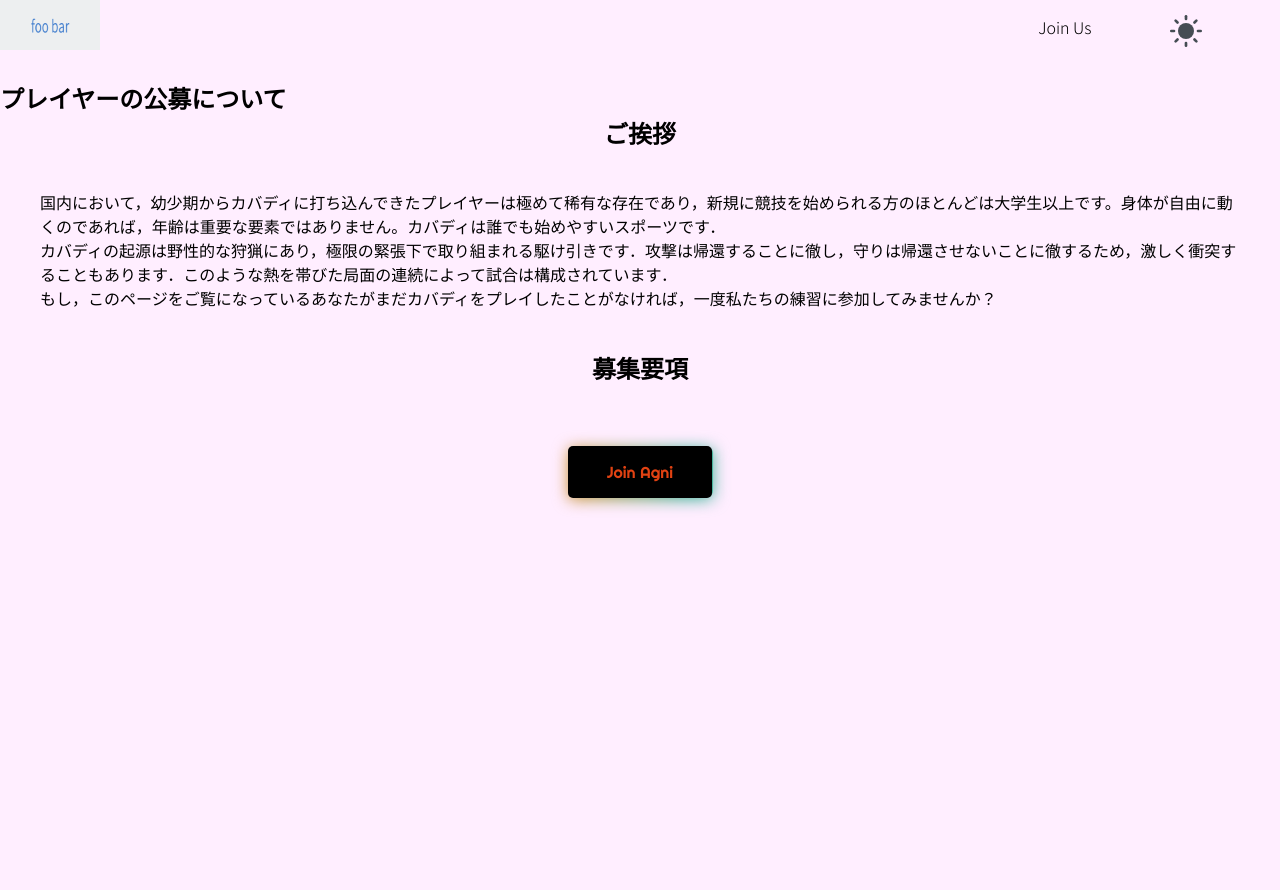
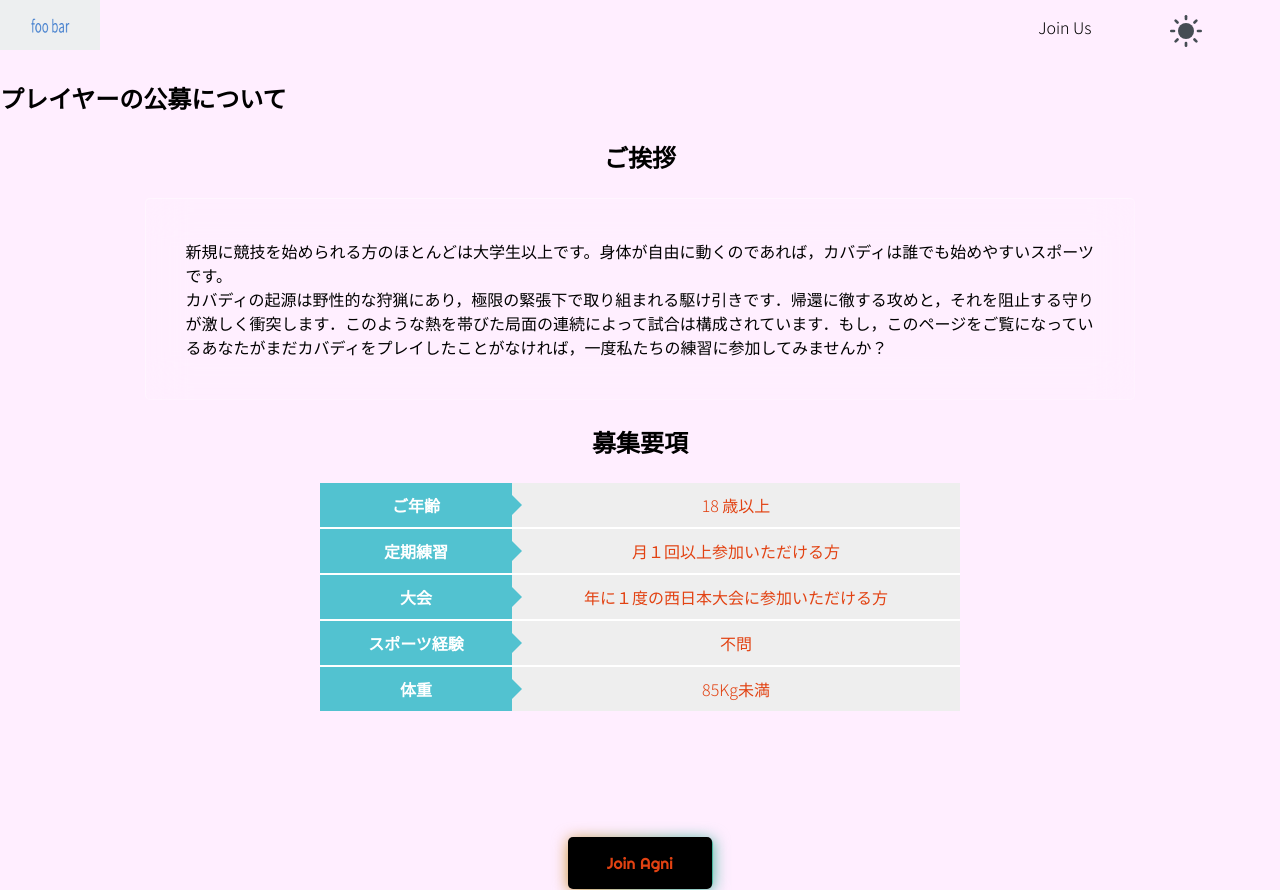
Before and after one commit to kustham/nigiri, a Next.js app: page /recruit in a window 1280 px wide. Before the commit the page ends 800 px from the top, so only its background shows below. Built offline with nearby package versions, Linux system fonts and the light colour scheme.

Commit message:
:construction:　wip

```diff
--- a/app/recruit/page.tsx
+++ b/app/recruit/page.tsx
@@ -23,19 +23,44 @@ const RecruitPage: NextPage = () => {
         <>
             <div className={recruitStyle.message}>
                 <h1>プレイヤーの公募について</h1>
-                <h2 className={recruitStyle.greetingTitle}>ご挨拶</h2>
-                <div className={recruitStyle.greeting}>
-                    <p>
-                        国内において，幼少期からカバディに打ち込んできたプレイヤーは極めて稀有な存在であり，新規に競技を始められる方のほとんどは大学生以上です。身体が自由に動くのであれば，年齢は重要な要素ではありません。カバディは誰でも始めやすいスポーツです．
-                    </p>
-                    <p>
-                        カバディの起源は野性的な狩猟にあり，極限の緊張下で取り組まれる駆け引きです．攻撃は帰還することに徹し，守りは帰還させないことに徹するため，激しく衝突することもあります．このような熱を帯びた局面の連続によって試合は構成されています．
-                    </p>
-                    <p>
-                        もし，このページをご覧になっているあなたがまだカバディをプレイしたことがなければ，一度私たちの練習に参加してみませんか？
-                    </p>
+                <div className={recruitStyle.recruitItem}>
+                    <h2 className={recruitStyle.subTitle}>ご挨拶</h2>
+                    <div className={recruitStyle.pr}>
+                        <p>
+                            新規に競技を始められる方のほとんどは大学生以上です。身体が自由に動くのであれば，カバディは誰でも始めやすいスポーツです。
+                        </p>
+                        <p>
+                            カバディの起源は野性的な狩猟にあり，極限の緊張下で取り組まれる駆け引きです．帰還に徹する攻めと，それを阻止する守りが激しく衝突します．このような熱を帯びた局面の連続によって試合は構成されています．もし，このページをご覧になっているあなたがまだカバディをプレイしたことがなければ，一度私たちの練習に参加してみませんか？
+                        </p>
+                    </div>
                 </div>
-                <h2 className={recruitStyle.greetingTitle}>募集要項</h2>
+                <div className={recruitStyle.recruitItem}>
+                    <h2 className={recruitStyle.subTitle}>募集要項</h2>
+                    <table className={recruitStyle.conditions}>
+                        <tbody>
+                            <tr className={recruitStyle.conditionsCol}>
+                                <th className={recruitStyle.conditionsRowTop}>ご年齢</th>
+                                <td className={recruitStyle.conditionsRow}>18 歳以上</td>
+                            </tr>
+                            <tr className={recruitStyle.conditionsCol}>
+                                <th className={recruitStyle.conditionsRowTop}>定期練習</th>
+                                <td className={recruitStyle.conditionsRow}>月１回以上参加いただける方</td>
+                            </tr>
+                            <tr className={recruitStyle.conditionsCol}>
+                                <th className={recruitStyle.conditionsRowTop}>大会</th>
+                                <td className={recruitStyle.conditionsRow}>年に１度の西日本大会に参加いただける方</td>
+                            </tr>
+                            <tr className={recruitStyle.conditionsCol}>
+                                <th className={recruitStyle.conditionsRowTop}>スポーツ経験</th>
+                                <td className={recruitStyle.conditionsRow}>不問</td>
+                            </tr>
+                            <tr className={recruitStyle.conditionsCol}>
+                                <th className={recruitStyle.conditionsRowTop}>体重</th>
+                                <td className={recruitStyle.conditionsRow}>85Kg未満</td>
+                            </tr>
+                        </tbody>
+                    </table>
+                </div>
                 <div className={recruitStyle.buttonContainer}>
                     <span className={recruitStyle.aura} />
                     <button
--- a/app/styles/recruit/recruit.module.scss
+++ b/app/styles/recruit/recruit.module.scss
@@ -9,15 +9,79 @@
     position: absolute;
     top: 10%;
     margin-bottom: 5%;
+
+    .recruitItem {
+        text-align: center;
+        display: block;
+
+        .subTitle {
+            margin: 1em;
         }
 
-.greetingTitle {
-    text-align: center;
+        .pr {
+            padding: 2.5em;
+            width: 71%;
+            text-align: left;
+            display: inline-block;
+            backdrop-filter: blur(20px);
+            background-color: rgba(255, 255, 255, 0.1);
+            border: 1px solid rgba(255, 255, 255, 0.4);
+            border-right-color: rgba(255, 255, 255, 0.2);
+            border-bottom-color: rgba(255, 255, 255, 0.2);
+            border-radius: 5px;
+            backdrop-filter: blur(20px);
         }
 
-.greeting {
-    padding: 2.5em;
+        .conditions {
+            width: 50%;
+            margin: auto;
+            border-collapse: collapse;
+
+            .conditionsCol {
+                border-bottom: solid 2px white;
+
+                &:last-child {
+                    border-bottom: none;
                 }
+            }
+
+            .conditionsRowTop {
+                position: relative;
+                text-align: left;
+                width: 30%;
+                background-color: #52c2d0;
+                color: white;
+                text-align: center;
+                padding: 10px 0;
+                z-index: 2;
+
+                &:after {
+                    display: block;
+                    content: "";
+                    width: 0px;
+                    height: 0px;
+                    position: absolute;
+                    top: calc(50% - 10px);
+                    right: -10px;
+                    border-left: 10px solid #52c2d0;
+                    border-top: 10px solid transparent;
+                    border-bottom: 10px solid transparent;
+                }
+            }
+
+            .conditionsRow {
+                text-align: left;
+                color: var(--orange);
+                width: 70%;
+                text-align: center;
+                background-color: #eee;
+                padding: 10px 0;
+            }
+        }
+    }
+}
+
+
 
 .buttonContainer {
     margin: auto;
@@ -25,7 +89,6 @@
     top: 120%;
     left: 50%;
     transform: translateX(-50%);
-}
 
     .aura {
         position: absolute;
@@ -44,9 +107,8 @@
         animation-play-state: running;
         animation-direction: normal;
         animation-fill-mode: none;
-}
 
-.aura::after {
+        &::after {
             position: absolute;
             top: 2px;
             right: 0;
@@ -57,6 +119,7 @@
             filter: blur(0.5rem);
             background-size: inherit;
             animation: inherit;
+        }
     }
 
     .joinUsButton {
@@ -75,13 +138,17 @@
         border: none;
         border-radius: 5px;
         outline: none;
-}
 
-.joinUsButton:hover {
+        &:hover {
             background-color: inherit;
             color: var(--white);
             cursor: pointer;
         }
+    }
+}
+
+
+
 
 @keyframes mowamowa {
     50% {
@@ -97,11 +164,11 @@
     border-radius: v.$radius;
     overflow: hidden;
 
-    > label {
+    >label {
         padding: 0 v.$screen-padding;
     }
 
-    > div {
+    >div {
         margin: 0 v.$screen-padding/2;
         padding: v.$screen-padding;
         border-radius: v.$radius/2;
@@ -109,7 +176,7 @@
         background-color: darken(v.$bg-color, 3);
     }
 
-    > .formFooter {
+    >.formFooter {
         display: grid;
         grid-template-columns: 1fr 1fr;
         gap: v.$screen-padding/2;
@@ -146,7 +213,7 @@
     z-index: 1000;
     animation: fadeon 0.3s ease 0s;
 
-    > * {
+    >* {
         width: 100%;
         max-width: 480px;
         margin: auto;
```
Lines whose indentation alone changed are shown as unchanged.
